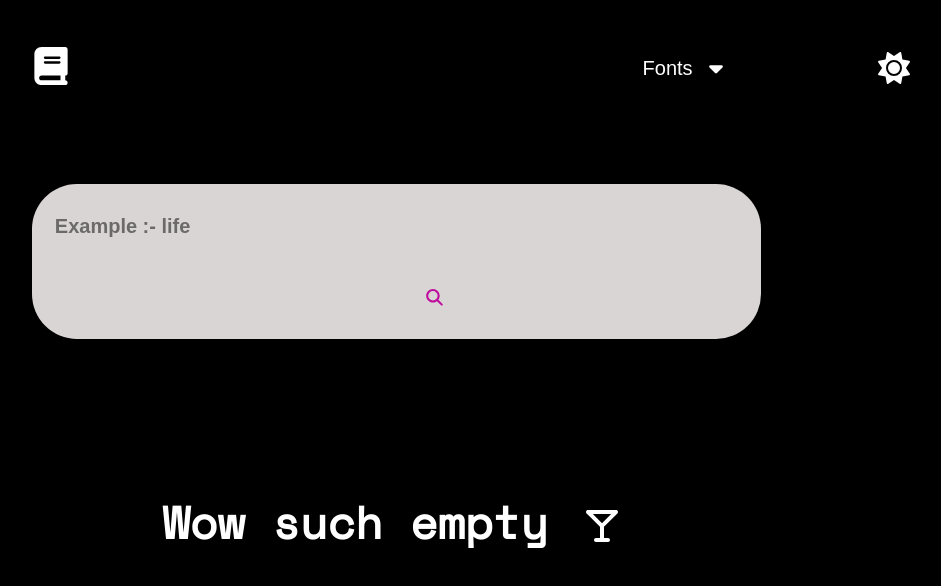
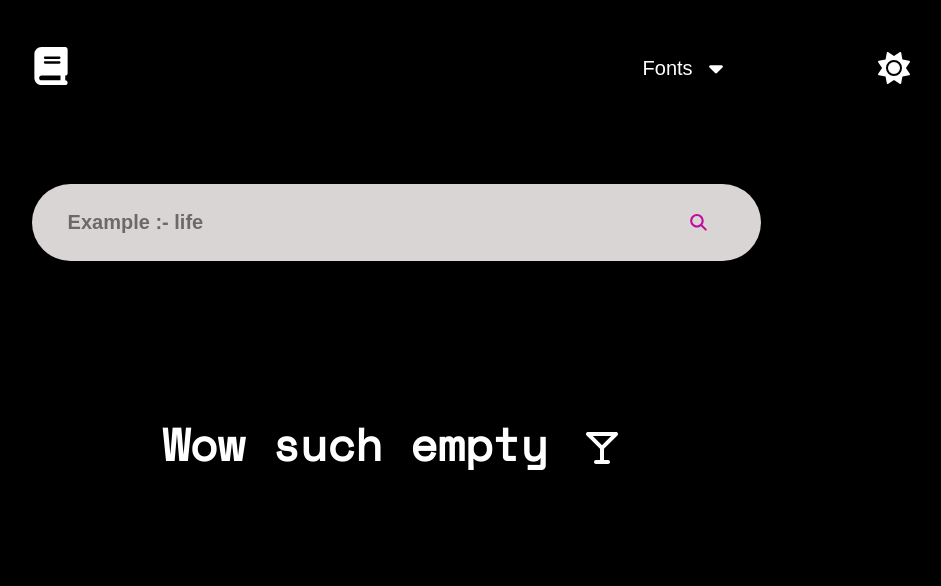
Before and after one commit to SohamMafidar/Dictionary-Web-App, a React (Create React App) app: page / in a window 1280 px wide. Shown: the top 586 px of the page, without its empty margins (173-1114 px from the left). Built offline with nearby package versions, Linux system fonts and the light colour scheme.

Commit message:
fixed search icon style issues

```diff
--- a/src/index.css
+++ b/src/index.css
@@ -141,30 +141,32 @@ main {
 
 /* Search bar styling */
 .search {
-align-items: center;
-  background: hsla(0, 0%, 100%, .2);
-  background-color: rgba(255, 255, 255, 0.2);
+  align-items: center;
   background-color: #dad5d5;
   border: 3px solid transparent;
   border-radius: 45px;
   display: flex;
   margin: 6vh 16vw;
-  padding: .5vh 0vw;
+  padding: 0.5vh 1vw;
   width: 57%;
 }
 
 form {
   width: 100%;
+  display: flex;
+  /* Ensures input & button are on the same line */
+  align-items: center;
+  /* Aligns them vertically */
 }
 
 .search-bar {
-background-color: initial;
+  background-color: transparent;
   border: 0;
   color: #070707;
-  flex: 1 1;
+  flex: 1;
   font-size: 20px;
   outline: none;
-  padding: 24px 20px;
+  padding: 20px;
   width: 84%;
 }
 
@@ -175,19 +177,25 @@ background-color: initial;
 }
 
 .search-icon {
-background: transparent;
+  background: transparent;
   border: 0;
   border-radius: 50%;
   cursor: pointer;
-  height: 70px;
-  margin-left: 3vw;
-  width: 100%;
+  height: 50px;
+  /* Reduced height */
+  width: auto;
+  /* Auto width to fit icon */
+  display: flex;
+  /* Centers the icon */
+  align-items: center;
+  justify-content: center;
+  margin-right: 5%;
+  /* Reduce spacing */
 }
 
 #magnifying-glass {
   width: 25px;
 }
-
 /* Alternate content container */
 .alt-container {
   margin-top: 8%;
```
